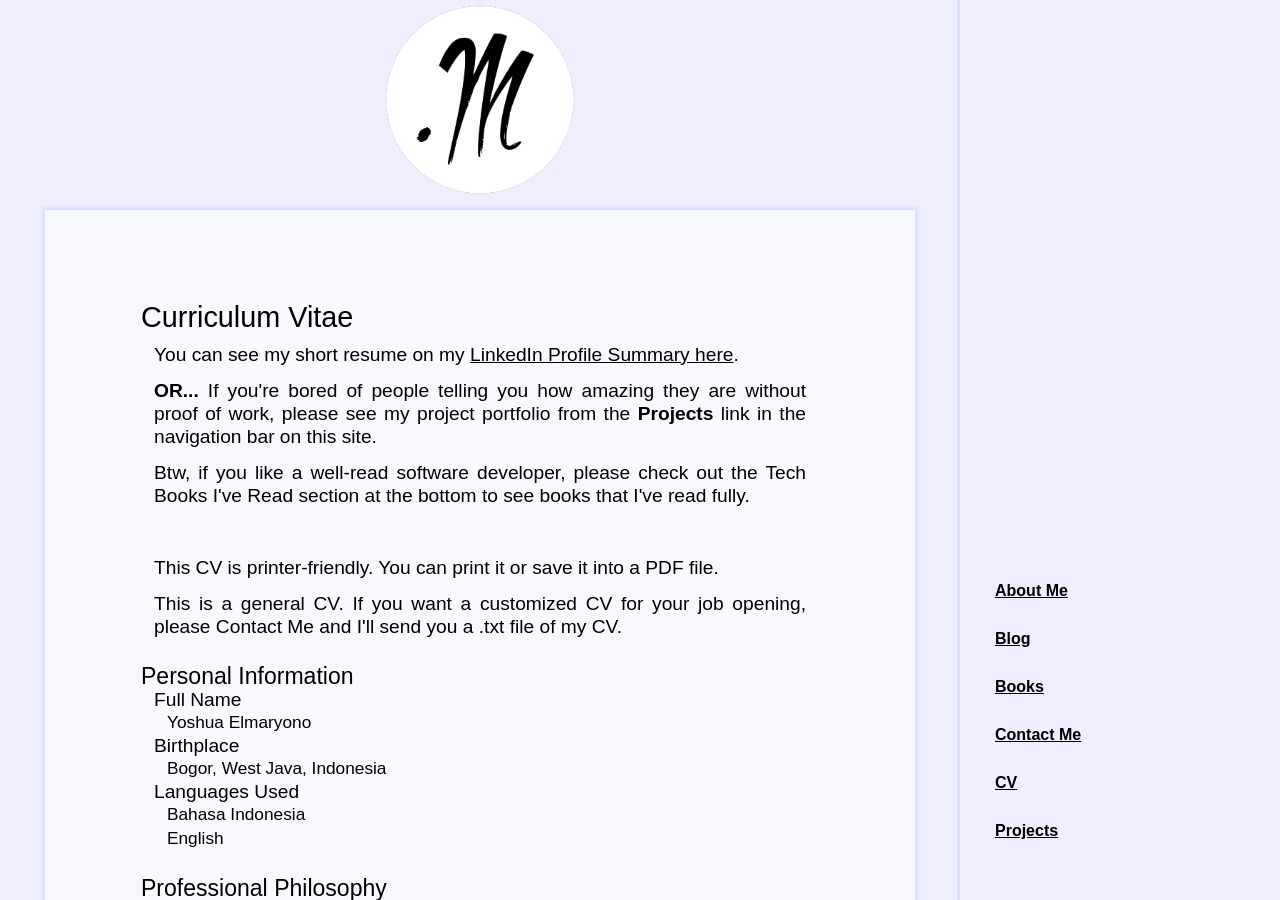
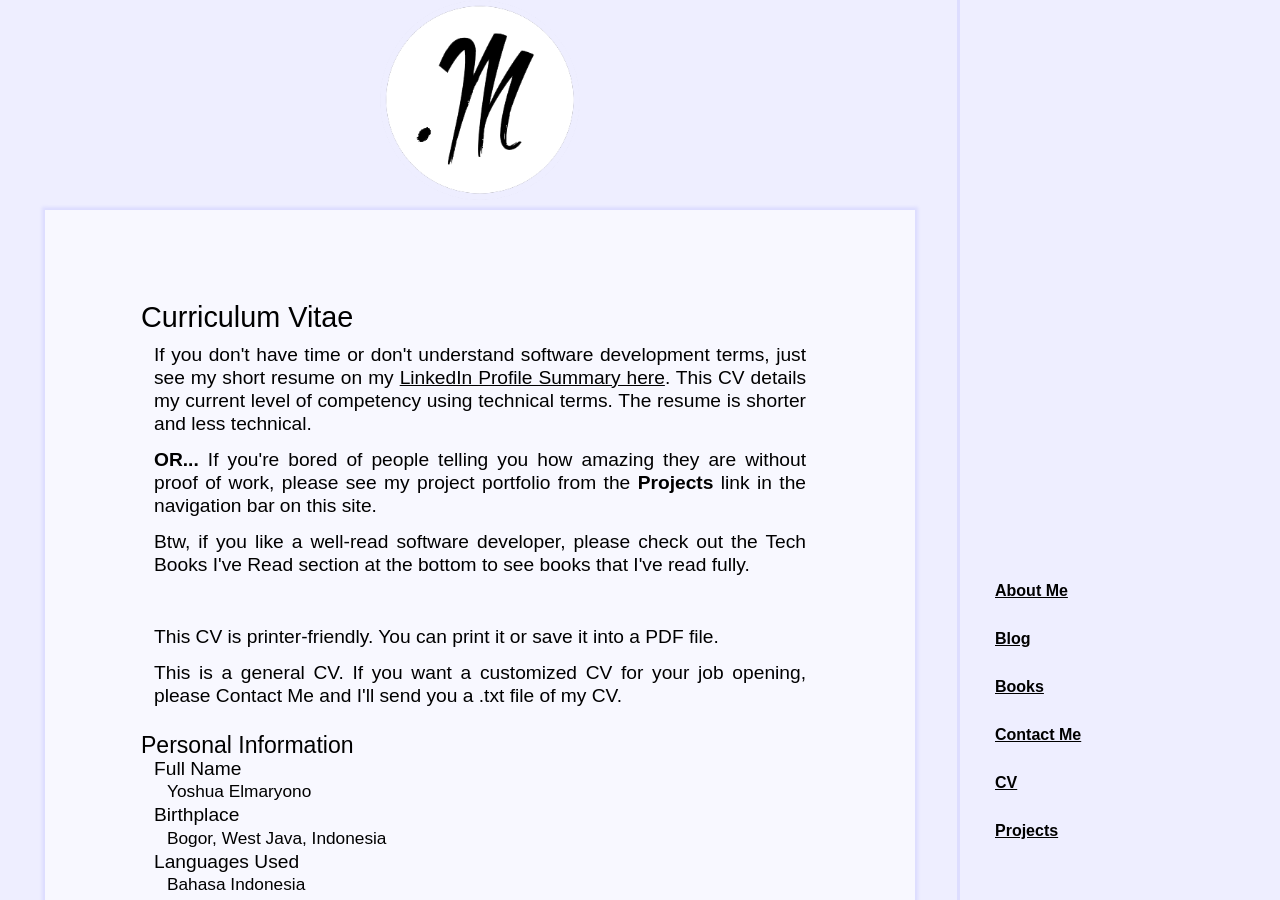
Before and after one commit to dotm/dotm.github.io, a Jekyll site: the page built from cv.html, in a window 1280 px wide and 900 px high. Built offline with Jekyll 4.4.1, drawn with Linux system fonts in a browser that asks for light colours.

Commit message:
update cv

```diff
--- a/cv.html
+++ b/cv.html
@@ -8,7 +8,10 @@
   <article>
     <h1 class="page-title">Curriculum Vitae</h1>
     <div class="hidden-print">
-      <p>You can see my short resume on my <a href="https://www.linkedin.com/in/yoshua-elmaryono/">LinkedIn Profile Summary here</a>.</p>
+      <p>
+        If you don't have time or don't understand software development terms, just see my short resume on my <a href="https://www.linkedin.com/in/yoshua-elmaryono/">LinkedIn Profile Summary here</a>.
+        This CV details my current level of competency using technical terms. The resume is shorter and less technical.
+      </p>
       <p><strong>OR...</strong> If you're bored of people telling you how amazing they are without proof of work, please see my project portfolio from the <strong>Projects</strong> link in the navigation bar on this site.</p>
       <p>Btw, if you like a well-read software developer, please check out the Tech Books I've Read section at the bottom to see books that I've read fully.</p>
       <br>
```
